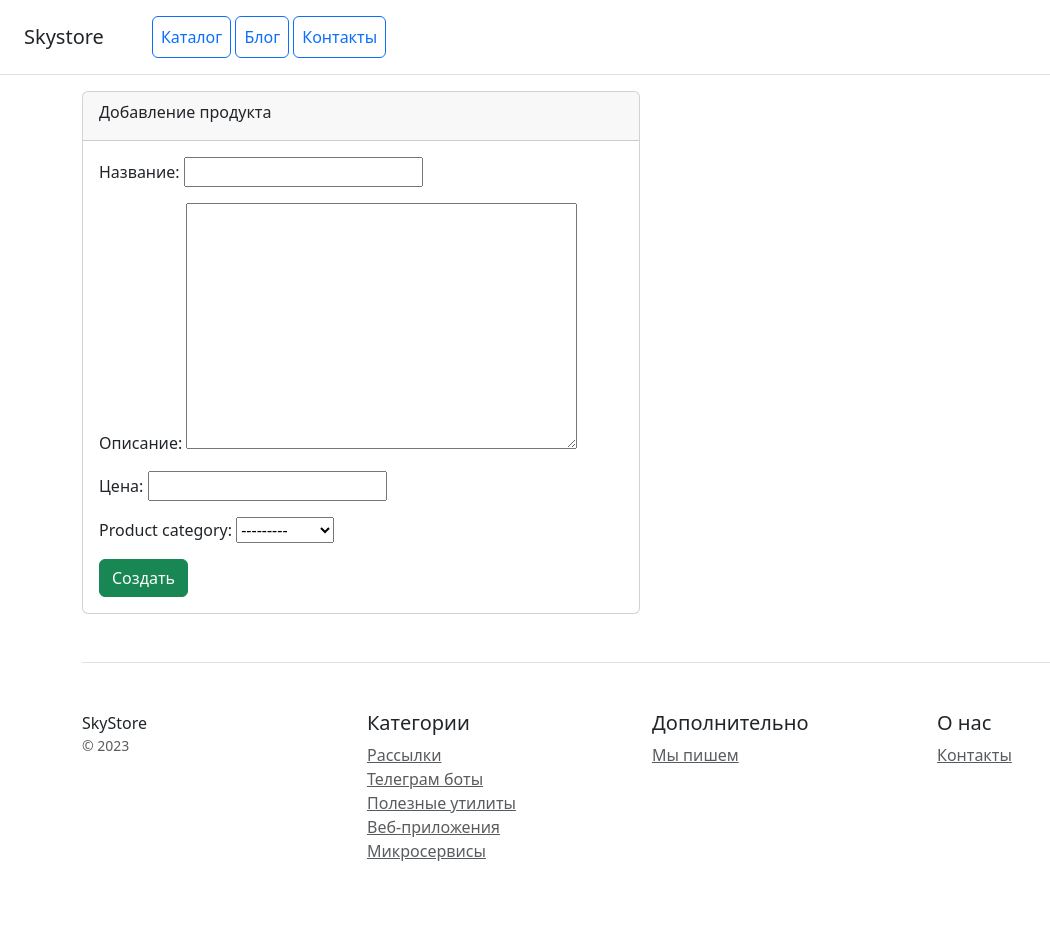
After one commit to Dmitriy-Kobtsev/HW_2_Django, a Django app: page /create/ in a window 1280 px wide. The commit adds this page. Shown: the whole page, without its empty margins (0-1050 px from the left). Run offline with Django 4.2, Linux system fonts and the light colour scheme; data comes from the database, SQL or seed files in the repository.

Commit message:
add productcreate

```diff
--- /dev/null
+++ b/catalog/forms.py
@@ -0,0 +1,10 @@
+from django import forms
+
+from catalog.models import Product
+
+
+class ProductForm(forms.ModelForm):
+
+    class Meta:
+        model = Product
+        fields = ('product_name', 'product_about', 'product_price', 'product_category')
--- a/catalog/templates/catalog/index.html
+++ b/catalog/templates/catalog/index.html
@@ -2,9 +2,12 @@
 {% load mediapath_tag %}
 
 {% block content %}
+    <div class="col-12 mb-4">
+        <a class="btn btn-outline-primary" href="{% url 'catalog:product_create' %}">Добавить продукт</a>
+    </div>
     <div class="row text-center">
         {% for object in object_list %}
-        <div class="col-3">
+        <div class="col-3 mb-4">
             <div class="card mb-4 box-shadow h-100">
                 <div class="card-header">
                     <img src="{% mediapath object.image %}">
--- /dev/null
+++ b/catalog/templates/catalog/product_form.html
@@ -0,0 +1,26 @@
+{% extends 'catalog/base.html' %}
+
+{% block content %}
+    <div class="col-6">
+        <div class="card">
+            <div class="card-header">
+                <div class="card-title">
+                    Добавление продукта
+                </div>
+            </div>
+            <div class="card-body">
+                <form method="post">
+                    {% csrf_token%}
+                    {{ form.as_p }}
+                    <button type="submit" class="btn btn-success">
+                        {% if object %}
+                        Сохранить
+                        {% else %}
+                        Создать
+                        {% endif %}
+                    </button>
+                </form>
+            </div>
+        </div>
+    </div>
+{% endblock %}
--- a/catalog/urls.py
+++ b/catalog/urls.py
@@ -1,6 +1,6 @@
 from django.urls import path
 
-from catalog.views import ProductListView, ProductDetailView, ContactView
+from catalog.views import ProductListView, ProductDetailView, ContactView, ProductCreateView, ProductUpdateView
 from catalog import apps
 
 app_name = apps.CatalogConfig.name
@@ -8,5 +8,7 @@ app_name = apps.CatalogConfig.name
 urlpatterns = [
     path('', ProductListView.as_view(), name='index'),
     path('contacts/', ContactView.as_view(), name='contact'),
-    path('<int:pk>/', ProductDetailView.as_view(), name='product_info')
+    path('<int:pk>/', ProductDetailView.as_view(), name='product_info'),
+    path('create/', ProductCreateView.as_view(), name='product_create'),
+    path('update/<int:pk>/', ProductUpdateView.as_view(), name='product_update')
 ]
--- a/catalog/views.py
+++ b/catalog/views.py
@@ -1,6 +1,8 @@
 from django.shortcuts import render
-from django.views.generic import DetailView, ListView, TemplateView
+from django.urls import reverse_lazy
+from django.views.generic import DetailView, ListView, TemplateView, CreateView, UpdateView
 
+from catalog.forms import ProductForm
 from catalog.models import Product
 
 
@@ -16,3 +18,13 @@ class ContactView(TemplateView):
 class ProductDetailView(DetailView):
     model = Product
     template_name = 'catalog/product_info.html'
+
+
+class ProductCreateView(CreateView):
+    model = Product
+    form_class = ProductForm
+    success_url = reverse_lazy('catalog:index')
+
+
+class ProductUpdateView(UpdateView):
+    pass
```
